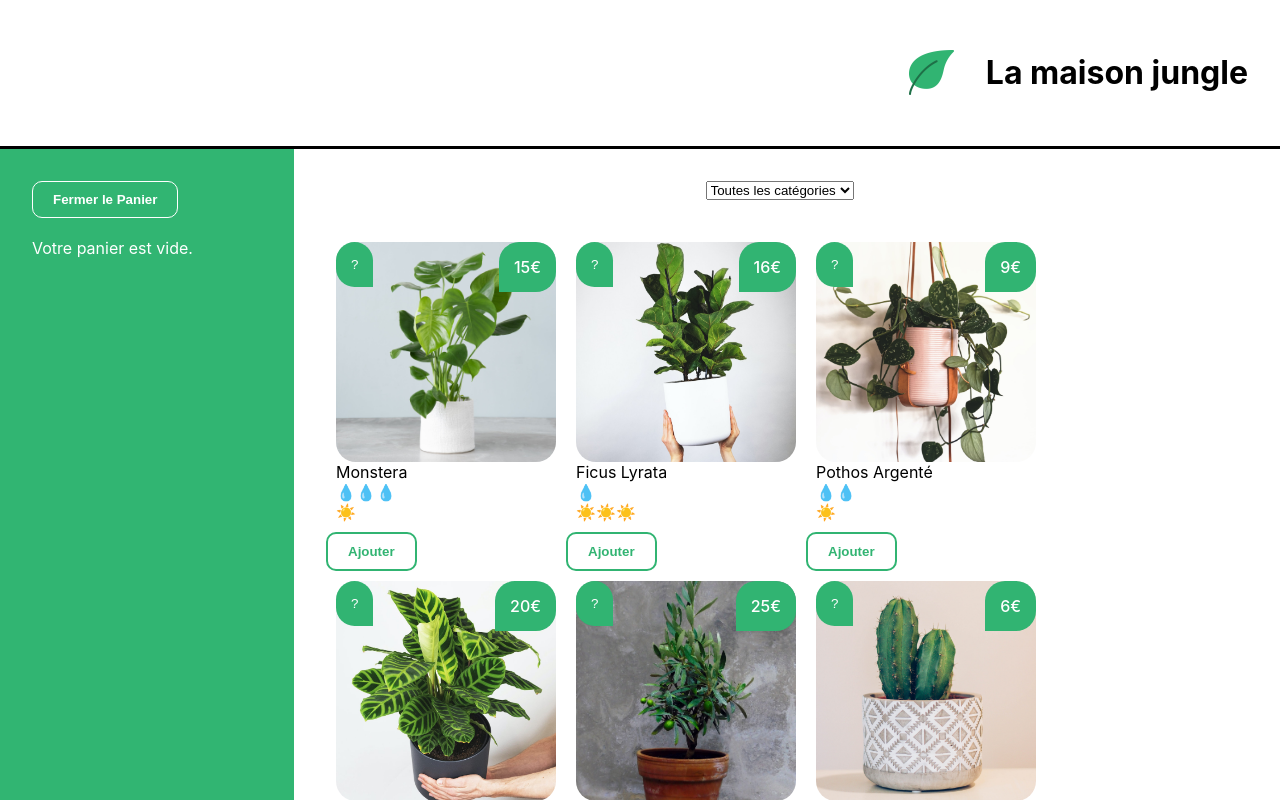
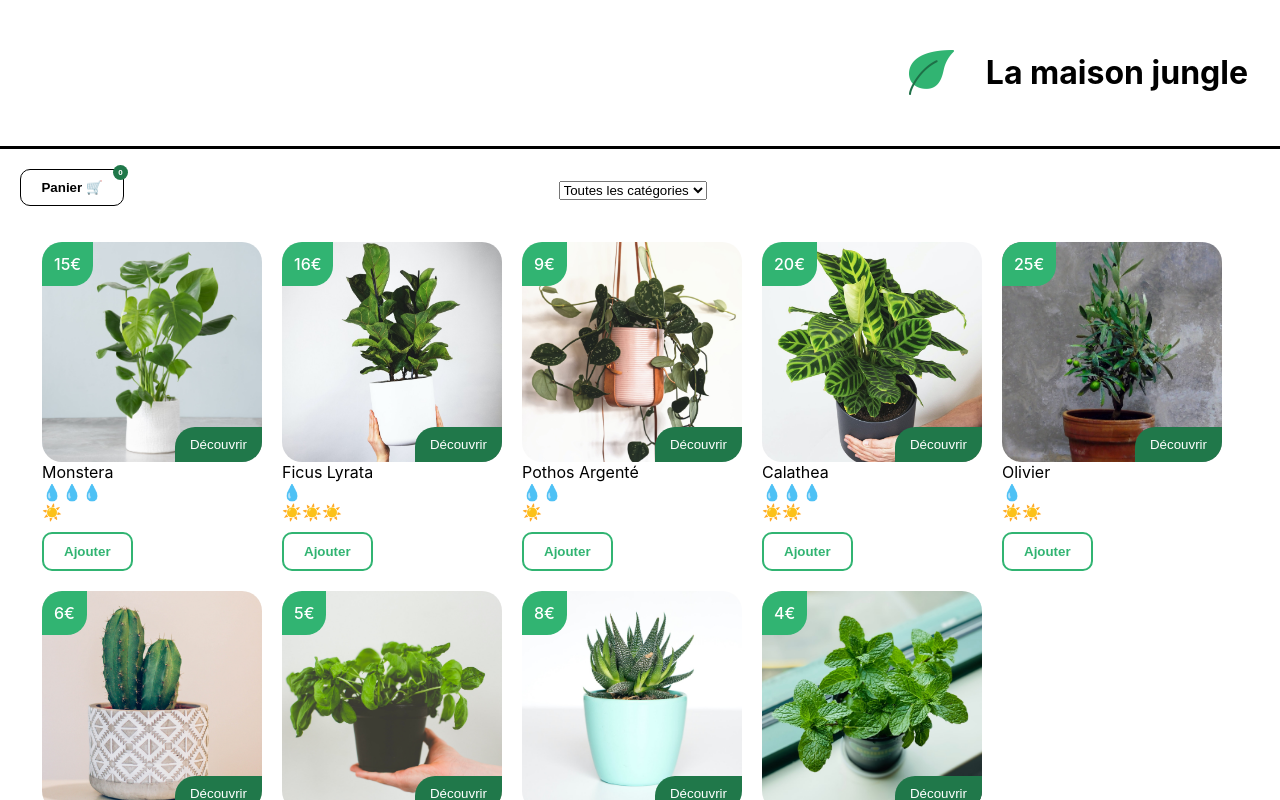
Before and after one commit to SteveDevWeb/LaMaisonJungle, a React (Create React App) app: page / in a window 1280 px wide. Shown: the top 800 px of the page. Built offline with nearby package versions, Linux system fonts and the light colour scheme.

Commit message:
CSS adjust

```diff
--- a/src/components/Cart.js
+++ b/src/components/Cart.js
@@ -5,7 +5,7 @@ function Cart({ cart, updateCart }) {
 
 
 
-	const [isOpen, setIsOpen] = useState(true)
+	const [isOpen, setIsOpen] = useState(false)
 
 	const total = cart.reduce(
 		(acc, plantType) => acc + plantType.amount * plantType.price,
--- a/src/components/ShoppingList.js
+++ b/src/components/ShoppingList.js
@@ -9,16 +9,23 @@ function ShoppingList({ cart, updateCart }) {
 
 	/* Add to Cart function */
 	function addToCart(name, price, cover) {
+		// On cherche la plante si elle est dans cart, le panier actuel
 		const currentPlantSaved = cart.find((plant) => plant.name === name)
+		// Si la plante est deja dans le panier
 		if (currentPlantSaved) {
+			// On creer temporairement un tableau SANS la plante actuelle
 			const cartFilteredCurrentPlant = cart.filter(
 				(plant) => plant.name !== name
 			)
+			//On met a jour cart, en se basant sur le panier temporaire ,en ajoutant la nouvelle plant avec amount + 1
 			updateCart([
 				...cartFilteredCurrentPlant,
 				{ name, price,cover, amount: currentPlantSaved.amount + 1 }
 			])
-		} else {
+
+		}
+		// Si la plante n'est pas dans le panier, on l'ajoute simplement a cart en tant que nouvel objet et amount = 1
+		else {
 			updateCart([...cart, { name, price,cover, amount: 1 }])
 		}
 	}
@@ -58,7 +65,7 @@ function ShoppingList({ cart, updateCart }) {
 							price={price}
 						/>
 						<button className='add-to-cart-button' onClick={() => addToCart(name, price,cover)}> Ajouter</button>
-						<button className='more-infos' onClick={() => openModal(description,name)}>?</button>
+						<button className='more-infos' onClick={() => openModal(description,name)}>Découvrir</button>
 					</li>
 				))}
 			</ul>
--- a/src/styles/Cart.css
+++ b/src/styles/Cart.css
@@ -19,8 +19,21 @@ ul,li{
 	flex-direction: column;
 	justify-content: flex-start;
 	min-width: 230px;
+	animation:.5s apparition ;
+}
 
+
+@keyframes apparition {
+	from {
+		transform:translate(-294px,0px);
+	}
+
+	to {
+		transform:translate(0px,0px);
+	}
 }
+
+
 
 .lmj-cart-add-button {
 	margin-left: 32px;
@@ -48,7 +61,7 @@ ul,li{
 	width: 15px;
 	height: 15px;
 	border-radius: 50%;
-	font-size: 10px;
+	font-size: 8px;
 	display: flex;
 	align-items: center;
 	justify-content: center;
--- a/src/styles/Modal.css
+++ b/src/styles/Modal.css
@@ -28,7 +28,7 @@
     background-color: white;
     padding: 10px 20px;
     cursor: pointer;
-    color: #31b472;
+    color: #20784a;
     font-weight: 600;
     margin: 10px 0 15px 0;
 }
--- a/src/styles/PlantItem.css
+++ b/src/styles/PlantItem.css
@@ -17,11 +17,11 @@
 
 .lmj-plant-item-price {
 	position: absolute;
-	border-radius: 20px 20px 20px 0;
+    border-radius: 20px 0px 20px 0px;
 	background-color: #31b472;
 	color: white;
-	padding: 15px;
-	right: 0;
+	padding: 12px;
+	left: 0;
 	top: 0;
 	font-weight: 500;
 }
--- a/src/styles/ShoppingList.css
+++ b/src/styles/ShoppingList.css
@@ -16,16 +16,17 @@
 	cursor: pointer;
 	color: #31b472;
 	font-weight: 600;
+	margin:0 0 10px 10px;
 }
 .more-infos{
 	position: absolute;
-	border:none;
-	border-radius: 20px 20px 0px 20px;
-	background-color: #31b472;
-	color: white;
-	padding: 15px;
-	left: 10px;
-	top: 10px;
-	font-weight: 500;
-	cursor: help;
+    border: none;
+    border-radius: 20px 0px 20px 0px;
+    background-color: #20784a;
+    color: white;
+    padding: 10px 15px;
+    right: 10px;
+    top: 195px;
+    font-weight: 500;
+    cursor: help;
 }
```
